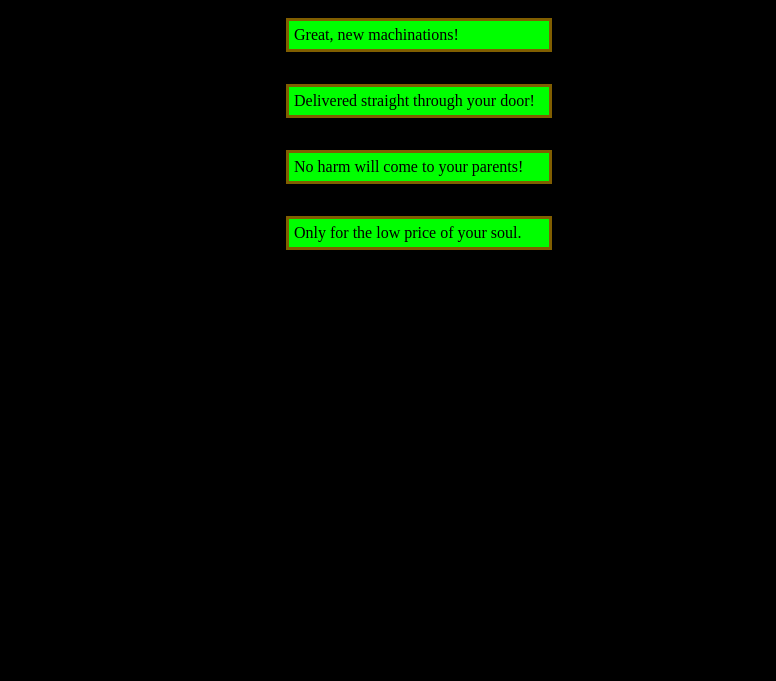
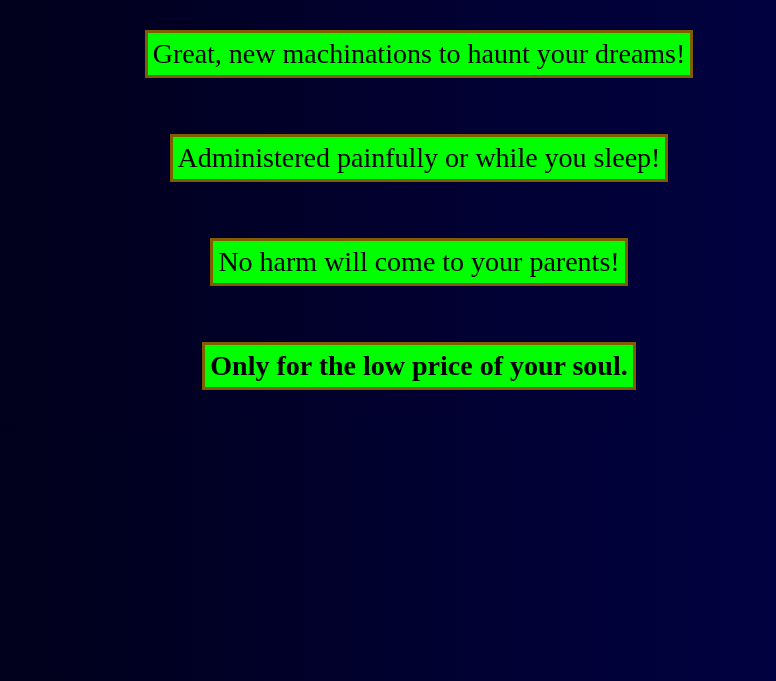
Before and after one commit to DanAkko/DanAkko.github.io, a plain HTML site: page index.html in a window 1280 px wide. Shown: the part 119-800 px from the top of the page, without its empty margins (221-997 px from the left). Drawn offline with Linux system fonts and the light colour scheme.

Commit message:
background and font changes

```diff
--- a/index.html
+++ b/index.html
@@ -13,10 +13,10 @@
     </div>
     <br>
     <div class="container1">
-        <p class="item">Great, new machinations!</p>
-        <p class="item">Delivered straight through your door!</p>
+        <p class="item">Great, new machinations to haunt your dreams!</p>
+        <p class="item">Administered painfully or while you sleep!</p>
         <p class="item">No harm will come to your parents!</p>
-        <p class="item">Only for the low price of your soul.</p>
+        <p class="itembold">Only for the low price of your soul.</p>
     </div>
 </body>
 
--- a/styles.css
+++ b/styles.css
@@ -1,5 +1,6 @@
-body {
-    background-color: black;
+html {
+    background: rgb(2,0,36);
+    background: linear-gradient(90deg, rgb(1, 0, 17) 0%, rgb(1, 1, 75) 95%);
 }
 
 .headerimage {
@@ -15,7 +16,17 @@ img {
     background-color: rgb(0, 255, 0);
     padding: 5px;
     border: rgb(128, 94, 0) solid;
-    width: 250px;
+    flex-grow: 4;
+    font-size: 28px;
+}
+
+.itembold {
+    background-color: rgb(0, 255, 0);
+    padding: 5px;
+    border: rgb(128, 94, 0) solid;
+    flex-grow: 4;
+    font-size: 28px;
+    font-weight: bold;
 }
 
 .container1 {
```
Also changed, not shown: images/grunge-skull-3.png (added), images/scarybackground.png (added).
